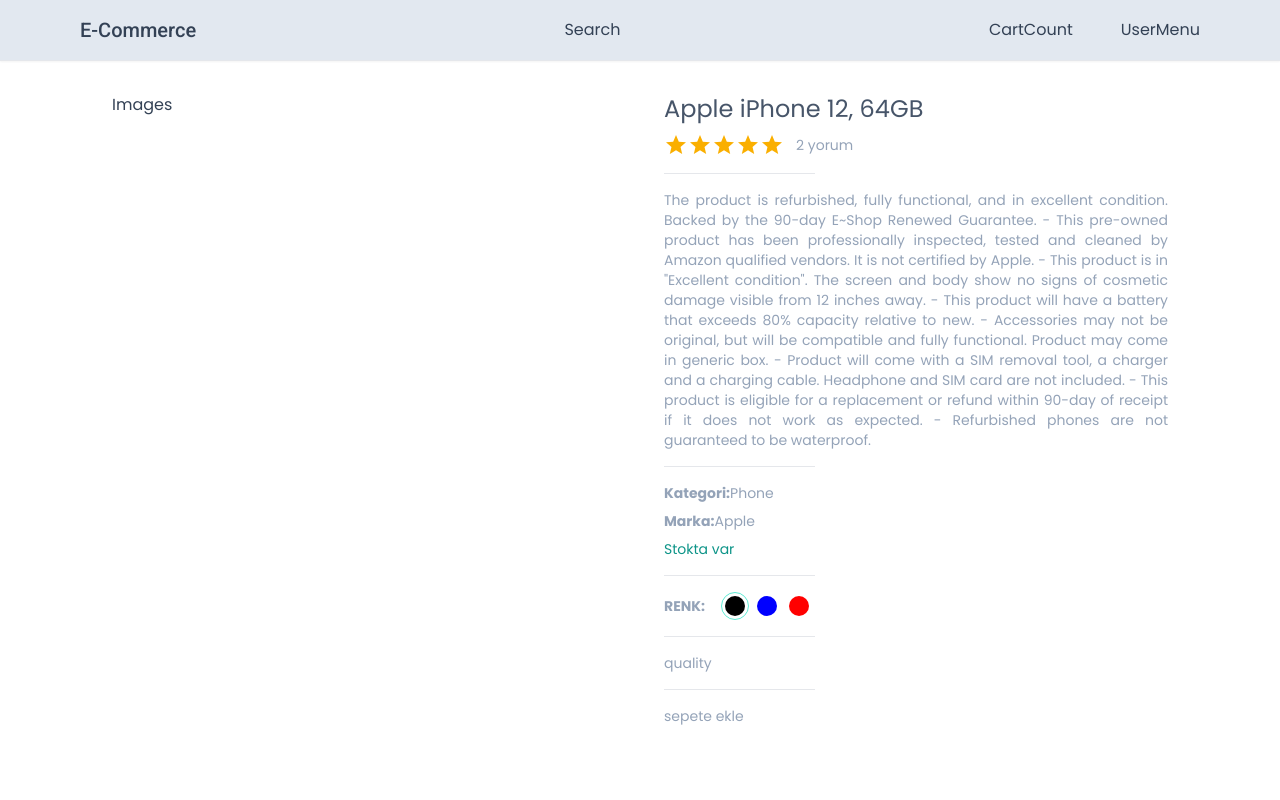
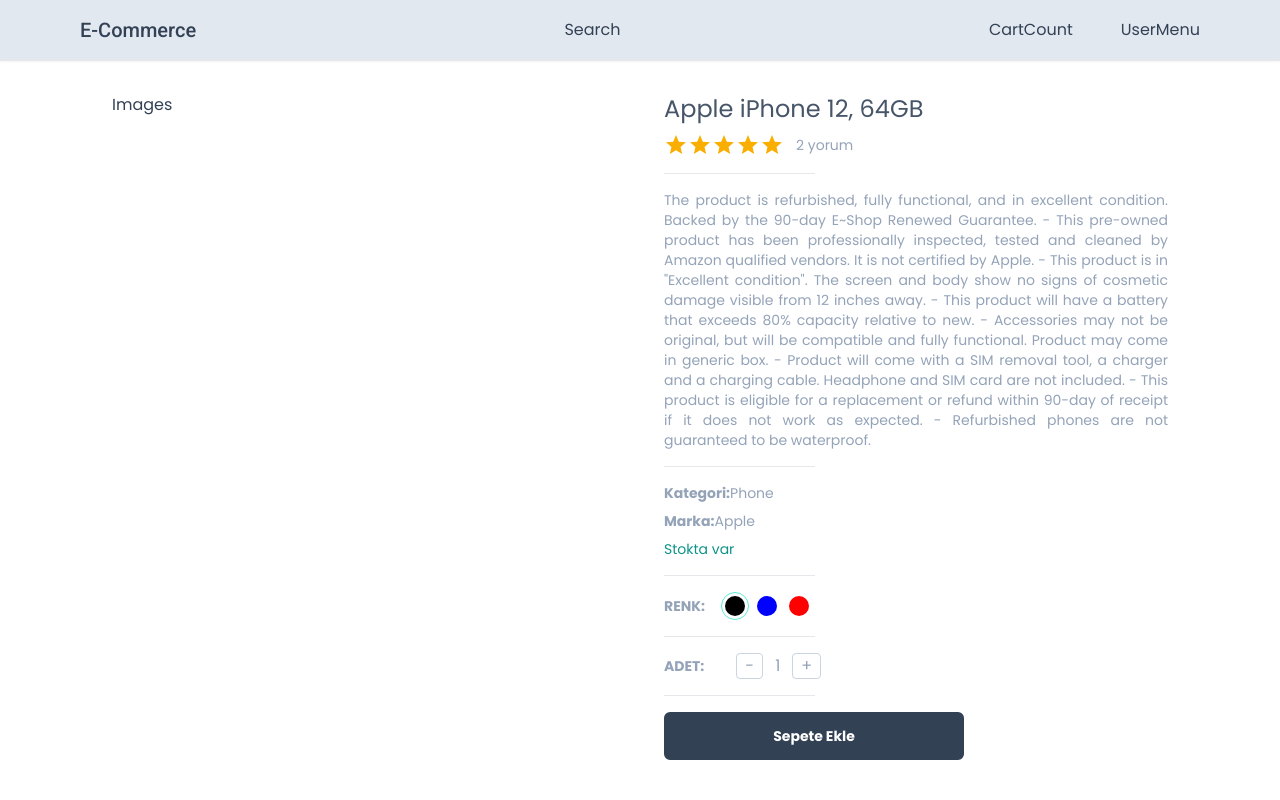
Before and after one commit to Yusufdmrc/next.js-e-commerce, a Next.js app: page /product/1 in a window 1280 px wide. Shown: the top 800 px of the page. Built offline with nearby package versions, Linux system fonts and the light colour scheme.

Commit message:
Button component created

```diff
--- /dev/null
+++ b/app/components/Button.tsx
@@ -0,0 +1,44 @@
+"use client";
+
+import { Icon } from "@mui/material";
+import { IconType } from "react-icons";
+
+interface ButtonProps {
+  label: string;
+  disabled?: boolean;
+  outline?: boolean;
+  small?: boolean;
+  custom?: string;
+  icon?: IconType;
+  onClick: (e: React.MouseEvent<HTMLButtonElement>) => void;
+}
+
+const Button: React.FC<ButtonProps> = ({
+  label,
+  disabled,
+  outline,
+  small,
+  custom,
+  icon: Icon,
+  onClick,
+}) => {
+  return (
+    <button
+      disabled={disabled}
+      className={`disabled:opacity-70 disabled:cursor-not-allowed
+                 rounded-md hover:opacity-80 transition w-full
+               border-slate-700 flex items-center justify-center gap-2
+               ${outline ? "bg-white" : "bg-slate-700"}
+               ${outline ? "text-slate-700" : "text-white"}
+               ${small ? "text-sm font-light" : "text-md font-semibold"}
+               ${small ? "py-1 px-2 border-[1px]" : "py-3 px-4 border-2"}
+               ${custom ? custom : ""}
+      `}
+    >
+      {Icon && <Icon size={24} />}
+      {label}
+    </button>
+  );
+};
+
+export default Button;
--- a/app/components/products/ChangeQuantity.tsx
+++ b/app/components/products/ChangeQuantity.tsx
@@ -2,8 +2,35 @@
 
 import { CartProductType } from "@/app/product/[productId]/ProductDetails";
 
-const ChangeQuantity = () => {
-  return <div>ChangeQuantity</div>;
+interface ChangeQuantityProps {
+  cartCounter?: boolean;
+  cartProduct: CartProductType;
+  handleQuantityIncrease: () => void;
+  handleQuantityDecrease: () => void;
+}
+
+const buttonStyle = `border-[1.5px] border-slate-300 rounded px-2`;
+
+const ChangeQuantity: React.FC<ChangeQuantityProps> = ({
+  cartProduct,
+  cartCounter,
+  handleQuantityIncrease,
+  handleQuantityDecrease,
+}) => {
+  return (
+    <div className="flex gap-8 items-center">
+      {cartCounter ? null : <div className="font-bold">ADET:</div>}
+      <div className="flex gap-3 text-base items-center">
+        <button className={buttonStyle} onClick={handleQuantityDecrease}>
+          -
+        </button>
+        <div>{cartProduct.quantity}</div>
+        <button className={buttonStyle} onClick={handleQuantityIncrease}>
+          +
+        </button>
+      </div>
+    </div>
+  );
 };
 
 export default ChangeQuantity;
--- /dev/null
+++ b/app/components/products/ProductImage.tsx
@@ -0,0 +1,7 @@
+"use client";
+
+const ProductImage = () => {
+  return <div>ProductImage</div>;
+};
+
+export default ProductImage;
--- a/app/product/[productId]/ProductDetails.tsx
+++ b/app/product/[productId]/ProductDetails.tsx
@@ -1,6 +1,8 @@
 "use client";
 
+import Button from "@/app/components/Button";
 import ChangeColor from "@/app/components/products/ChangeColor";
+import ChangeQuantity from "@/app/components/products/ChangeQuantity";
 import { Rating } from "@mui/material";
 import { useCallback, useState } from "react";
 
@@ -45,11 +47,34 @@
     product.reviews.reduce((acc: number, item: any) => item.rating + acc, 0) /
     product.reviews.length;
 
-  const handleColorSelect = useCallback((value: SelectedImgType) => {
+  const handleColorSelect = useCallback(
+    (value: SelectedImgType) => {
+      setCartProduct((prev) => {
+        return { ...prev, selectedImg: value };
+      });
+    },
+    [cartProduct.selectedImg]
+  );
+
+  const handleQuantityIncrease = useCallback(() => {
+    if (cartProduct.quantity === 99) {
+      return;
+    }
+
     setCartProduct((prev) => {
-      return { ...prev, selectedImg: value };
+      return { ...prev, quantity: prev.quantity + 1 };
     });
-  }, []);
+  }, [cartProduct]);
+
+  const handleQuantityDecrease = useCallback(() => {
+    if (cartProduct.quantity === 1) {
+      return;
+    }
+
+    setCartProduct((prev) => {
+      return { ...prev, quantity: prev.quantity - 1 };
+    });
+  }, [cartProduct]);
 
   console.log(cartProduct);
 
@@ -83,9 +108,15 @@
           handColorSelect={handleColorSelect}
         />
         <Horizantal />
-        <div>quality</div>
+        <ChangeQuantity
+          cartProduct={cartProduct}
+          handleQuantityIncrease={handleQuantityIncrease}
+          handleQuantityDecrease={handleQuantityDecrease}
+        />
         <Horizantal />
-        <div>sepete ekle</div>
+        <div className="max-w-[300px]">
+          <Button label="Sepete Ekle" onClick={() => {}} />
+        </div>
       </div>
     </div>
   );
```
